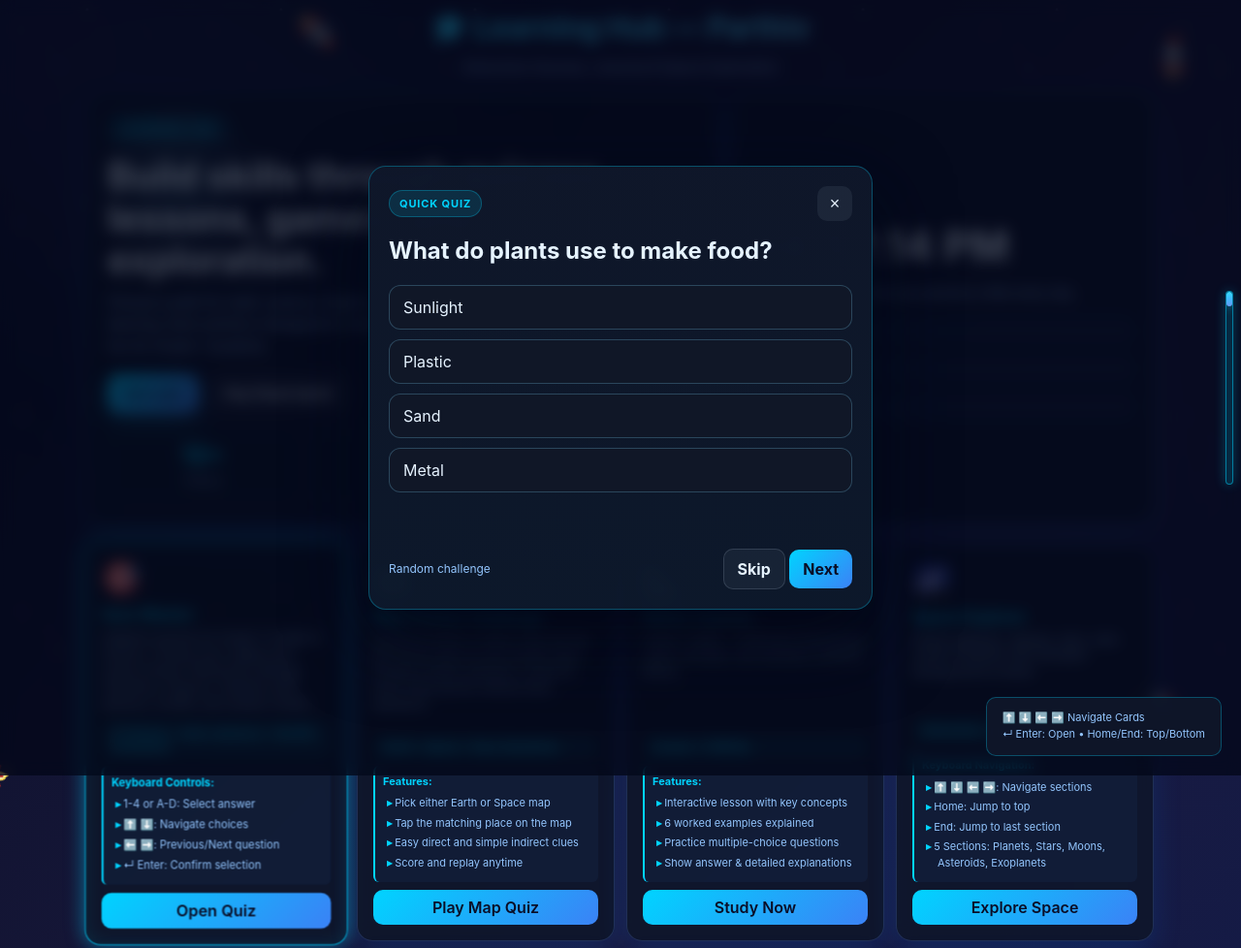
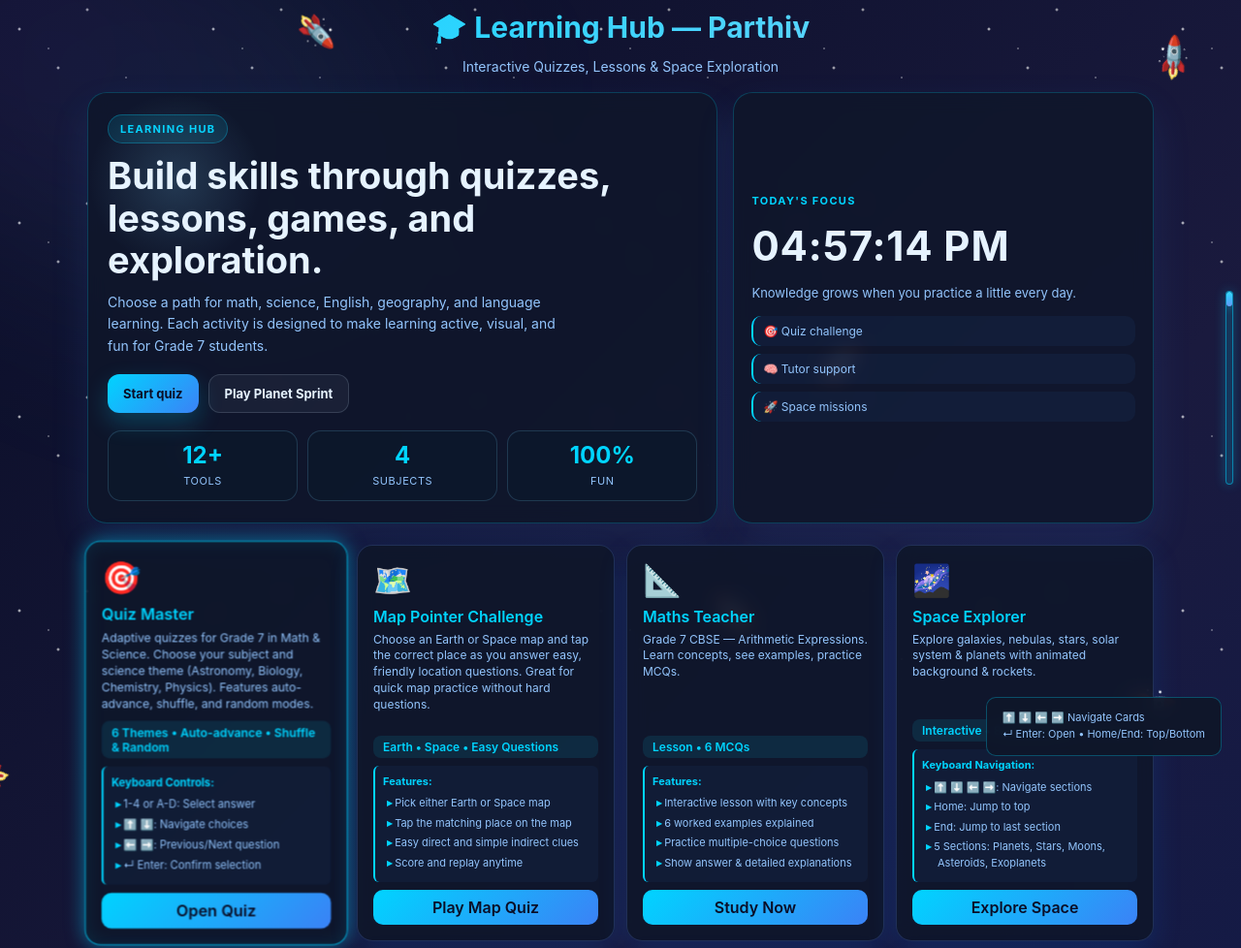
Before and after one commit to parthivcbn/pacheri-learning-hub, a website: page home.html in a window 1280 px wide. Shown: the top 978 px of the page at 97% size. Drawn offline with Linux system fonts and the light colour scheme.

Commit message:
Increase popup quiz delay to longer random intervals

```diff
--- a/home.html
+++ b/home.html
@@ -1828,9 +1828,15 @@
       popupFeedback.className = 'popup-feedback';
     }
 
+    function getPopupQuizDelayMs() {
+      const randomMinutes = [4, 5, 10][Math.floor(Math.random() * 3)];
+      const extraSeconds = Math.random() * 60;
+      return (randomMinutes * 60 + extraSeconds) * 1000;
+    }
+
     function schedulePopupQuiz() {
       if (pendingPopupTimer) clearTimeout(pendingPopupTimer);
-      const nextDelay = 2500 + Math.random() * 22000;
+      const nextDelay = getPopupQuizDelayMs();
       pendingPopupTimer = setTimeout(() => {
         if (!popupActive) {
           openPopupQuiz();
@@ -1868,7 +1874,6 @@
     setInterval(updateClock, 1000);
     updateSelection();
     schedulePopupQuiz();
-    setTimeout(() => openPopupQuiz(), 1600);
 
     const copyrightYear = document.getElementById('copyrightYear');
     if (copyrightYear) {
```
